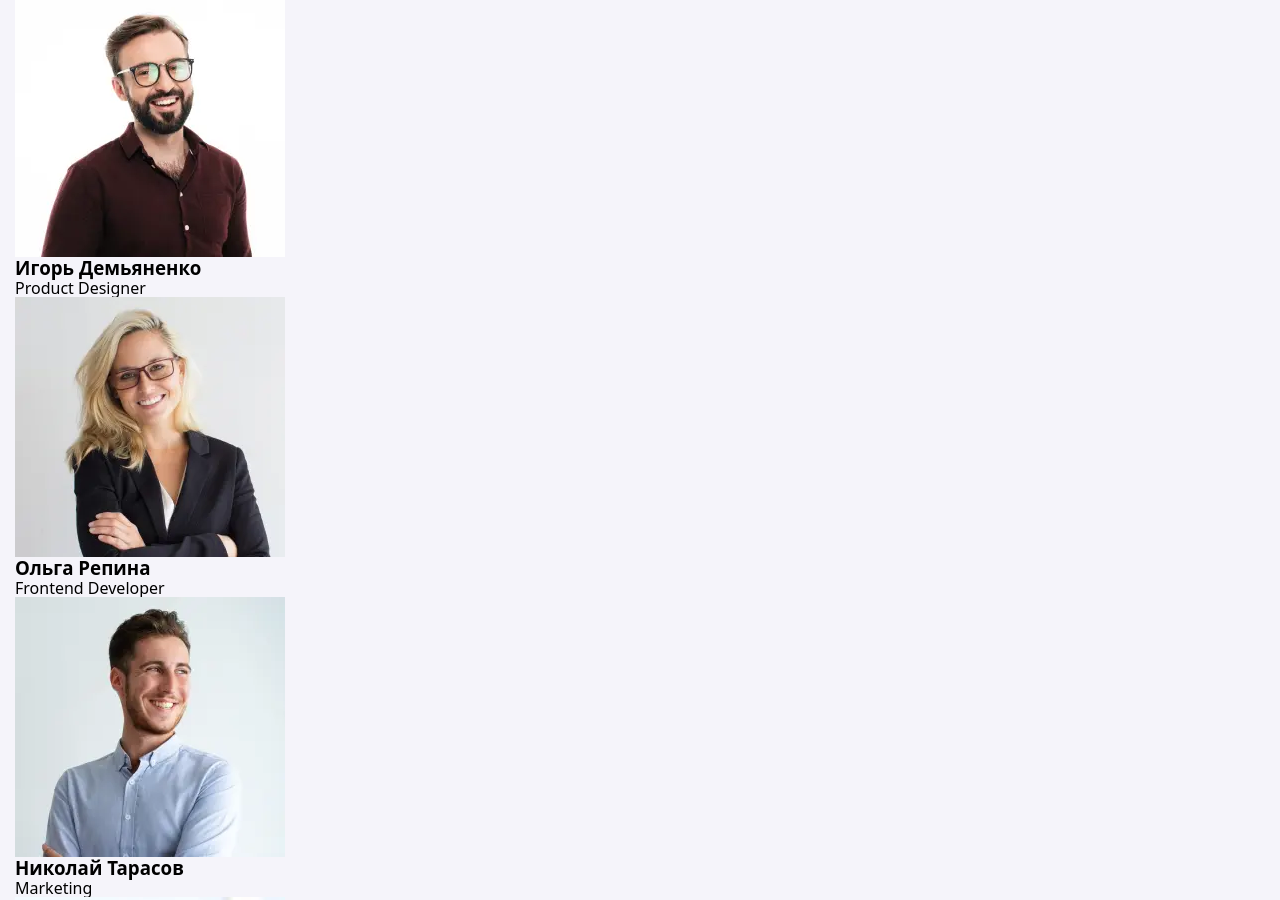
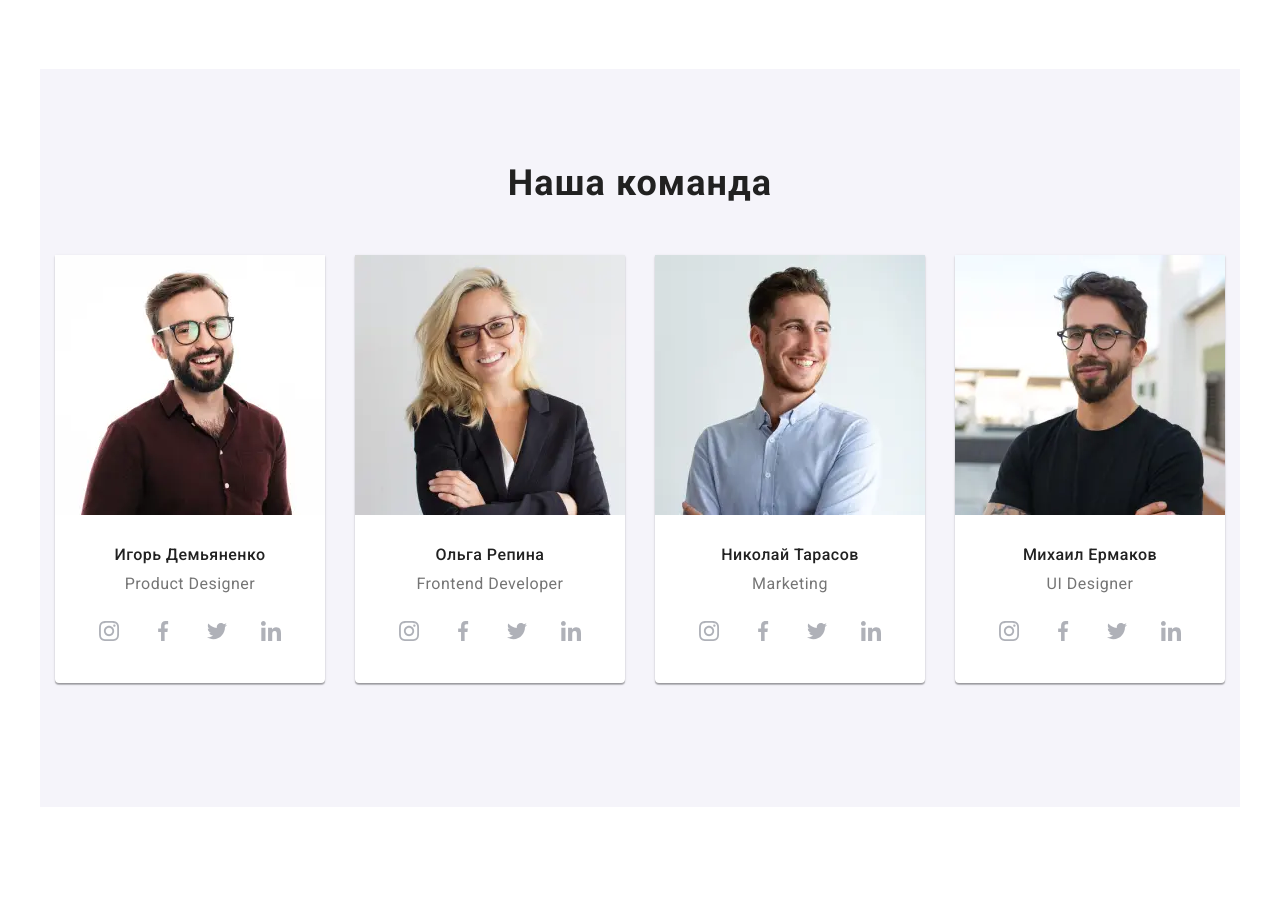
Before and after one commit to Anastasia6588/goit-markup-hw8, a plain HTML site: page index.html in a window 1280 px wide. Shown: the part 1477-2377 px from the top of the page. After the commit the page ends 2284 px from the top, so only its background shows below. Drawn offline with nearby package versions, Linux system fonts and the light colour scheme.

Commit message:
50% of success

```diff
--- a/index.html
+++ b/index.html
@@ -204,7 +204,7 @@
 							</li>
 							<li><h3 class="person-card__title">Игорь Демьяненко</h3></li>
 							<li><p lang="en" class="person-card__text">Product Designer</p></li>
-							<!-- <li>
+							<li>
 								<ul class="social-list">
 									<li class="social-list__item">
 										<a class="social-list__link" href="#">
@@ -235,7 +235,7 @@
 										</a>
 									</li>
 								</ul>
-							</li> -->
+							</li>
 						</ul>
 					</li>
 
@@ -260,7 +260,7 @@
 							</li>
 							<li><h3 class="person-card__title">Ольга Репина</h3></li>
 							<li><p lang="en" class="person-card__text">Frontend Developer</p></li>
-							<!-- <li>
+							<li>
 								<ul class="social-list">
 									<li class="social-list__item">
 										<a class="social-list__link" href="#">
@@ -291,7 +291,7 @@
 										</a>
 									</li>
 								</ul>
-							</li> -->
+							</li>
 						</ul>
 					</li>
 					<li class="team__item">
@@ -315,7 +315,7 @@
 							</li>
 							<li><h3 class="person-card__title">Николай Тарасов</h3></li>
 							<li><p lang="en" class="person-card__text">Marketing</p></li>
-							<!-- <li>
+							<li>
 								<ul class="social-list">
 									<li class="social-list__item">
 										<a class="social-list__link" href="#">
@@ -346,7 +346,7 @@
 										</a>
 									</li>
 								</ul>
-							</li> -->
+							</li>
 						</ul>
 					</li>
 					<li class="team__item">
@@ -370,7 +370,7 @@
 							</li>
 							<li><h3 class="person-card__title">Михаил Ермаков</h3></li>
 							<li><p lang="en" class="person-card__text">UI Designer</p></li>
-							<!-- <li>
+							<li>
 								<ul class="social-list">
 									<li class="social-list__item">
 										<a class="social-list__link" href="#">
@@ -401,7 +401,7 @@
 										</a>
 									</li>
 								</ul>
-							</li> -->
+							</li>
 						</ul>
 					</li>
 				</ul>
--- a/sass/base/_container.scss
+++ b/sass/base/_container.scss
@@ -1,8 +1,8 @@
 .container {
 	width: 100%;
 	padding: 0 15px;
-	margin-left: auto;
-	margin-right: auto;
+	/* margin-left: auto;
+	margin-right: auto; */
 
 	@media screen and (min-width: 480px) {
 		.container {
@@ -20,7 +20,9 @@
 	@media screen and (min-width: 1200px) {
 		.container {
 			display: flex;
+			align-items: center;
 			max-width: 1200px;
+			// margin: 0 auto;
 		}
 	}
 }
--- a/sass/components/_advantages.scss
+++ b/sass/components/_advantages.scss
@@ -51,7 +51,7 @@
 		// margin: -15px;
 	}
 
-	<!--пофиксить-- > .advantages__item {
+	.advantages__item {
 		// margin: 15px;
 		width: calc((100% - 30px * 2) / 2);
 		// width: 354px;
@@ -66,6 +66,8 @@
 	.advantages {
 		padding-top: 94px;
 		padding-bottom: 94px;
+		max-width: 1200px;
+		margin: 0 auto;
 	}
 
 	.advantages-list {
--- a/sass/components/_directions.scss
+++ b/sass/components/_directions.scss
@@ -5,6 +5,11 @@
 }
 
 @media screen and (min-width: 1200px) {
+	.directions {
+		max-width: 1200px;
+		margin: 0 auto;
+	}
+
 	.directions__title {
 		color: var(--main-text-color);
 		font-family: Roboto;
--- a/sass/components/_hero.scss
+++ b/sass/components/_hero.scss
@@ -58,15 +58,26 @@
 	.hero {
 		background-image: linear-gradient(rgba(47, 48, 58, 0.4), rgba(47, 48, 58, 0.4)),
 			url(../../images/pictures/hero_desk-1x.jpg);
-		background-size: 1600px 600px;
+		// background-size: 1600px 600px;
+		background-repeat: no-repeat;
+		background-size: cover;
+		text-align: center;
+		align-items: center;
+		max-width: 1600px;
+		padding-top: 200px;
+		padding-bottom: 200px;
+		margin: 0 auto;
 
 		&__title {
 			font-size: 44px;
 			line-height: 1.36;
+			max-width: 696px;
+			text-align: center;
+			margin-left: auto;
+			margin-right: auto;
 		}
 	}
 }
-
 @media screen and (min-device-pixel-ratio: 2) and (min-width: 1200px),
 	screen and (min-resolution: 192dpi) and (min-width: 1200px),
 	screen and (min-resolution: 2dppx) and (min-width: 1200px) {
--- a/sass/components/_social-list.scss
+++ b/sass/components/_social-list.scss
@@ -1,9 +1,84 @@
-/* .social-list {
+.social-list {
 	display: flex;
 	justify-content: space-between;
-	padding-bottom: 30px;
-	padding-left: 32px;
-	padding-right: 32px;
+	padding-left: 122px;
+	padding-right: 122px;
+	padding-bottom: 24px;
+
+	&__item {
+		display: flex;
+		align-items: center;
+	}
+}
+
+.social-list__link {
+	display: flex;
+	align-items: center;
+	justify-content: center;
+	width: 44px;
+	height: 44px;
+	margin-right: 10px;
+
+	&:last-child {
+		margin-right: 0;
+	}
+}
+.social-list__icon {
+	display: flex;
+	align-items: center;
+	justify-content: center;
+	fill: #afb1b8;
+}
+
+@media screen and (min-width: 768px) {
+	.social-list {
+		padding-left: 74px;
+		padding-right: 74px;
+	}
+}
+
+@media screen and (min-width: 1200px) {
+	.social-list {
+		padding-bottom: 30px;
+		padding-left: 32px;
+		padding-right: 32px;
+	}
+
+	.social-list__link {
+		background-color: #ffffff;
+		border-radius: 50%;
+		margin-right: 10px;
+
+		transition-property: background-color;
+		transition-duration: 250ms;
+		transition-timing-function: cubic-bezier(0.4, 0, 0.2, 1);
+
+		&:last-child {
+			margin-right: 0;
+		}
+
+		&:hover,
+		&:focus {
+			background-color: var(--hover-color);
+		}
+	}
+
+	.social-list__icon {
+		transition-property: fill;
+		transition-duration: 250ms;
+		transition-timing-function: cubic-bezier(0.4, 0, 0.2, 1);
+
+		.social-list__link:hover &,
+		.social-list__link:focus & {
+			fill: var(--light-text-color);
+		}
+	}
+}
+
+/*
+	display: flex;
+	justify-content: space-between;
+
 
 	&__item {
 		display: flex;
@@ -16,7 +91,7 @@
 	display: flex;
 	align-items: center;
 	justify-content: center;
-	background-color: #ffffff;
+
 	width: 44px;
 	height: 44px;
 	border-radius: 50%;
--- a/sass/components/_team-cards.scss
+++ b/sass/components/_team-cards.scss
@@ -1,3 +1,9 @@
+.person-card__list {
+	background-color: #fff;
+	box-shadow: 0px 1px 3px rgba(0, 0, 0, 0.12), 0px 1px 1px rgba(0, 0, 0, 0.14), 0px 2px 1px rgba(0, 0, 0, 0.2);
+	border-radius: 0px 0px 4px 4px;
+}
+
 .person-card__title {
 	color: var(--main-text-color);
 	font-family: Roboto;
@@ -26,37 +32,3 @@
 		margin-top: 30px;
 	}
 }
-
-/* .person-card__list {
-	background-color: #ffffff;
-	box-shadow: 0px 1px 3px rgba(0, 0, 0, 0.12), 0px 1px 1px rgba(0, 0, 0, 0.14), 0px 2px 1px rgba(0, 0, 0, 0.2);
-	border-radius: 0px 0px 4px 4px;
-	text-align: center;
-	min-height: 368px;
-	width: 270px;
-}
-
-.person-card__title {
-	color: var(--main-text-color);
-	font-family: Roboto;
-	font-weight: 500;
-	font-size: 16px;
-	line-height: 1.187;
-	text-align: center;
-	letter-spacing: 0.03em;
-	margin-top: 30px;
-}
-
-.person-card__text {
-	color: var(--special-text-color);
-	font-family: Roboto;
-	font-style: normal;
-	font-weight: normal;
-	font-size: 16px;
-	line-height: 1.187;
-	text-align: center;
-	letter-spacing: 0.03em;
-	margin-top: 10px;
-	margin-bottom: 16px;
-}
- */
--- a/sass/components/_team.scss
+++ b/sass/components/_team.scss
@@ -20,10 +20,20 @@
 	}
 }
 
+@media screen and (min-width: 768px) {
+	.team__list {
+		display: flex;
+		flex-wrap: wrap;
+		justify-content: space-between;
+	}
+}
+
 @media screen and (min-width: 1200px) {
 	.team {
 		padding-top: 94px;
 		padding-bottom: 94px;
+		max-width: 1200px;
+		margin: 0 auto;
 
 		&__item:not(:last-child) {
 			margin-right: 30px;
```
Also changed, not shown: css/main-index.css, css/main-index.min.css, css/main-portfolio.css, css/main-portfolio.min.css, 4 other files.
